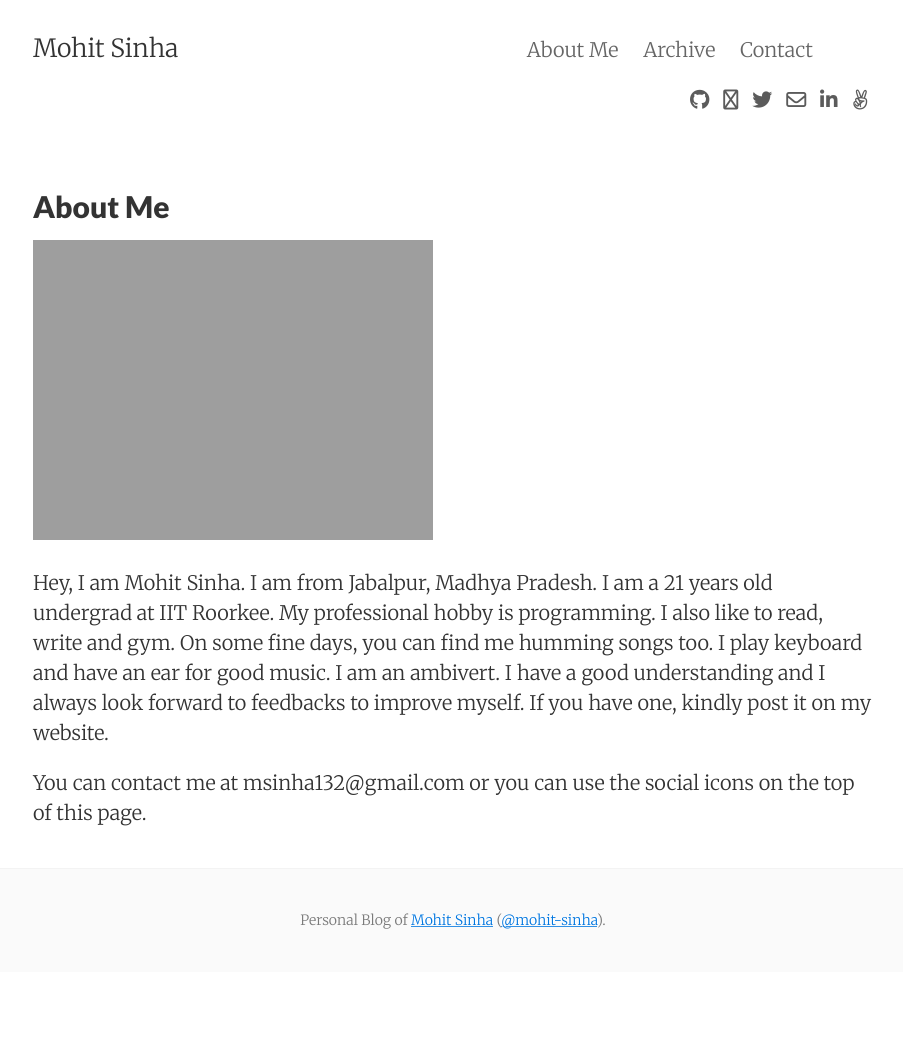
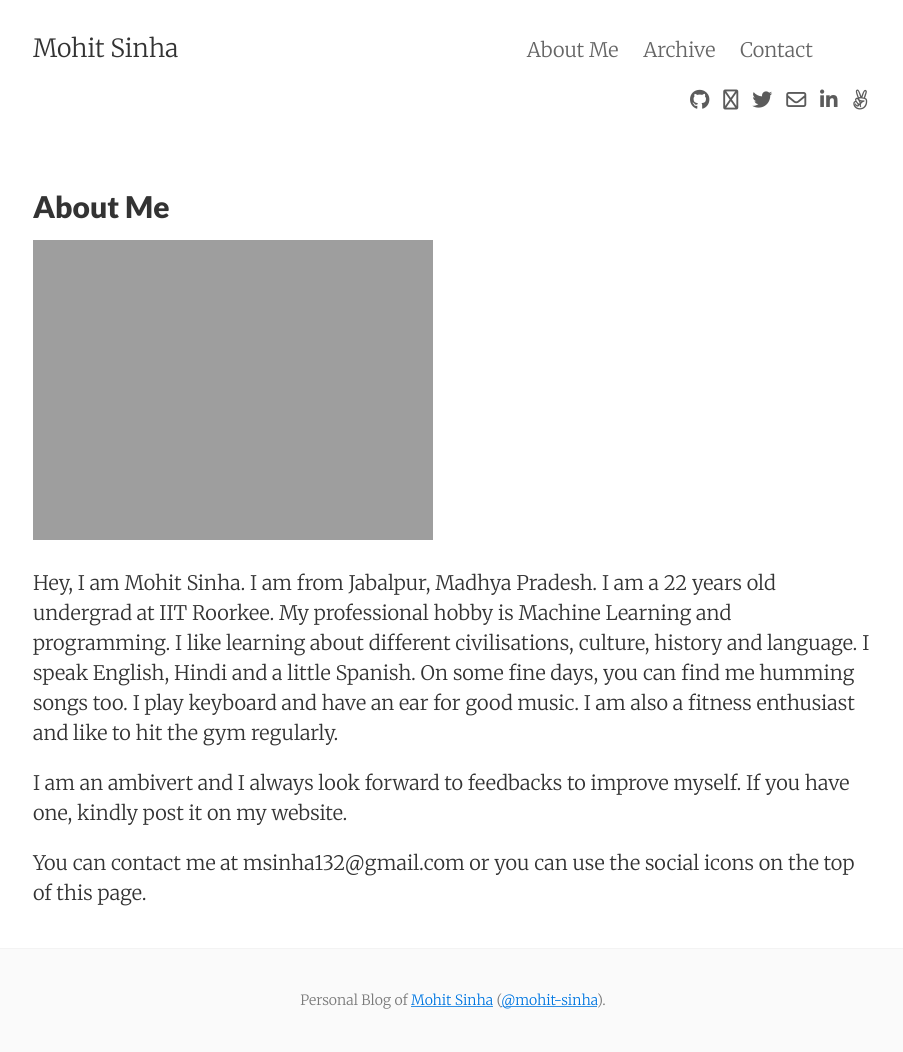
Before and after one commit to mohit-sinha/blog, a Jekyll site: the page built from about.md, in a window 1280 px wide. Shown: the whole page, without its empty margins (187-1090 px from the left). Built offline with Jekyll 4.4.1, drawn with Linux system fonts in a browser that asks for light colours; nearby versions of some CDN libraries; comment, search, counter and statistics services are not loaded; before the commit the page ends 972 px from its top, so only the background shows below that.

Commit message:
Update about.md

```diff
--- a/about.md
+++ b/about.md
@@ -7,7 +7,8 @@ tags: about
 
 ![Image](https://mohit-sinha.github.io/img/cover.jpg)
 
-Hey, I am Mohit Sinha. I am from Jabalpur, Madhya Pradesh. I am a 21 years old undergrad at IIT Roorkee. My professional hobby is programming. I also like to read, write and gym. On some fine days, you can find me humming songs too. I play keyboard and have an ear for good music.
-I am an ambivert. I have a good understanding and I always look forward to feedbacks to improve myself. If you have one, kindly post it on my website.
+Hey, I am Mohit Sinha. I am from Jabalpur, Madhya Pradesh. I am a 22 years old undergrad at IIT Roorkee. My professional hobby is Machine Learning and programming. I like learning about different civilisations, culture, history and language. I speak English, Hindi and a little Spanish. On some fine days, you can find me humming songs too. I play keyboard and have an ear for good music. I am also a fitness enthusiast and like to hit the gym regularly.
+
+I am an ambivert and I always look forward to feedbacks to improve myself. If you have one, kindly post it on my website.
 
 You can contact me at msinha132@gmail.com or you can use the social icons on the top of this page.
```
